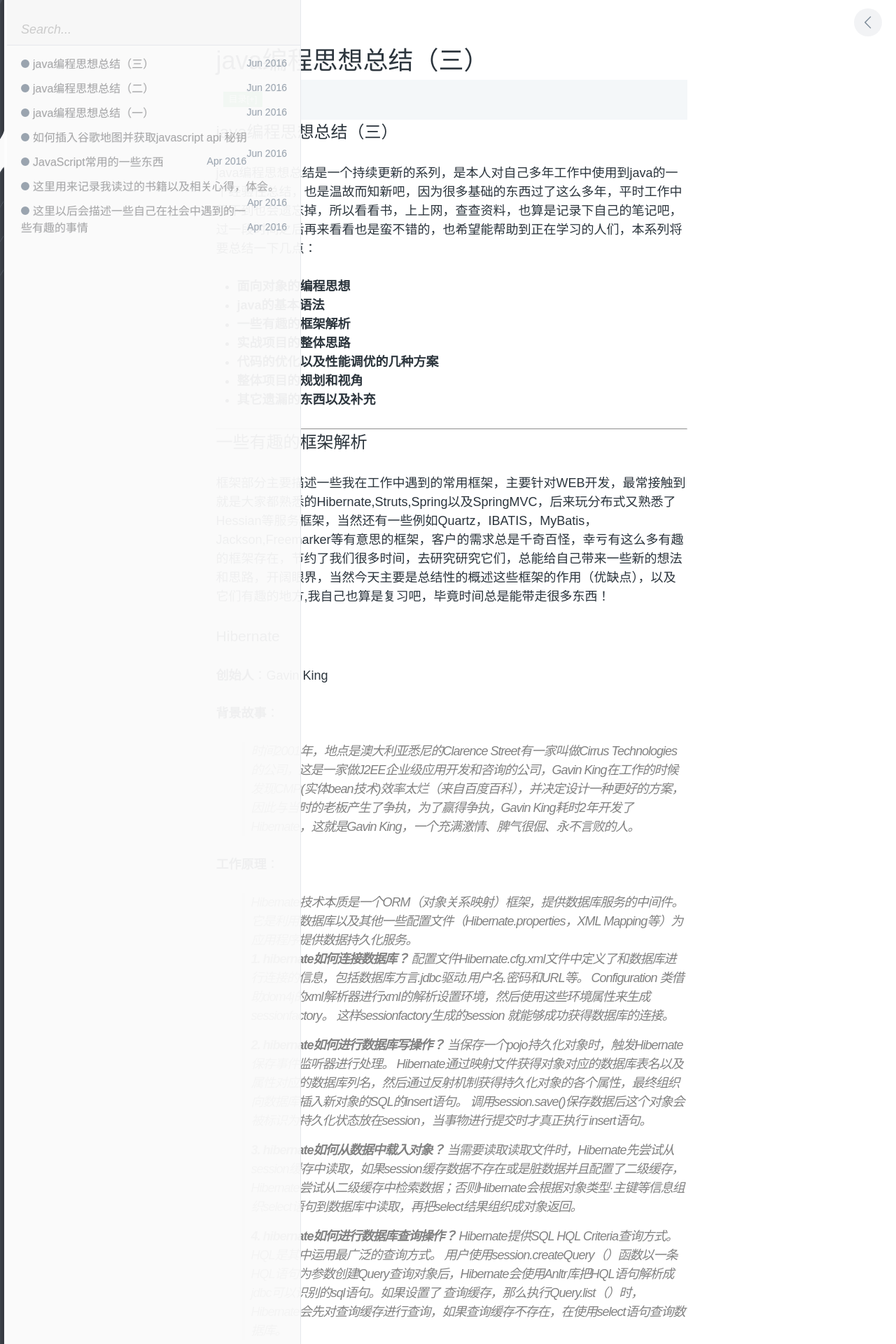
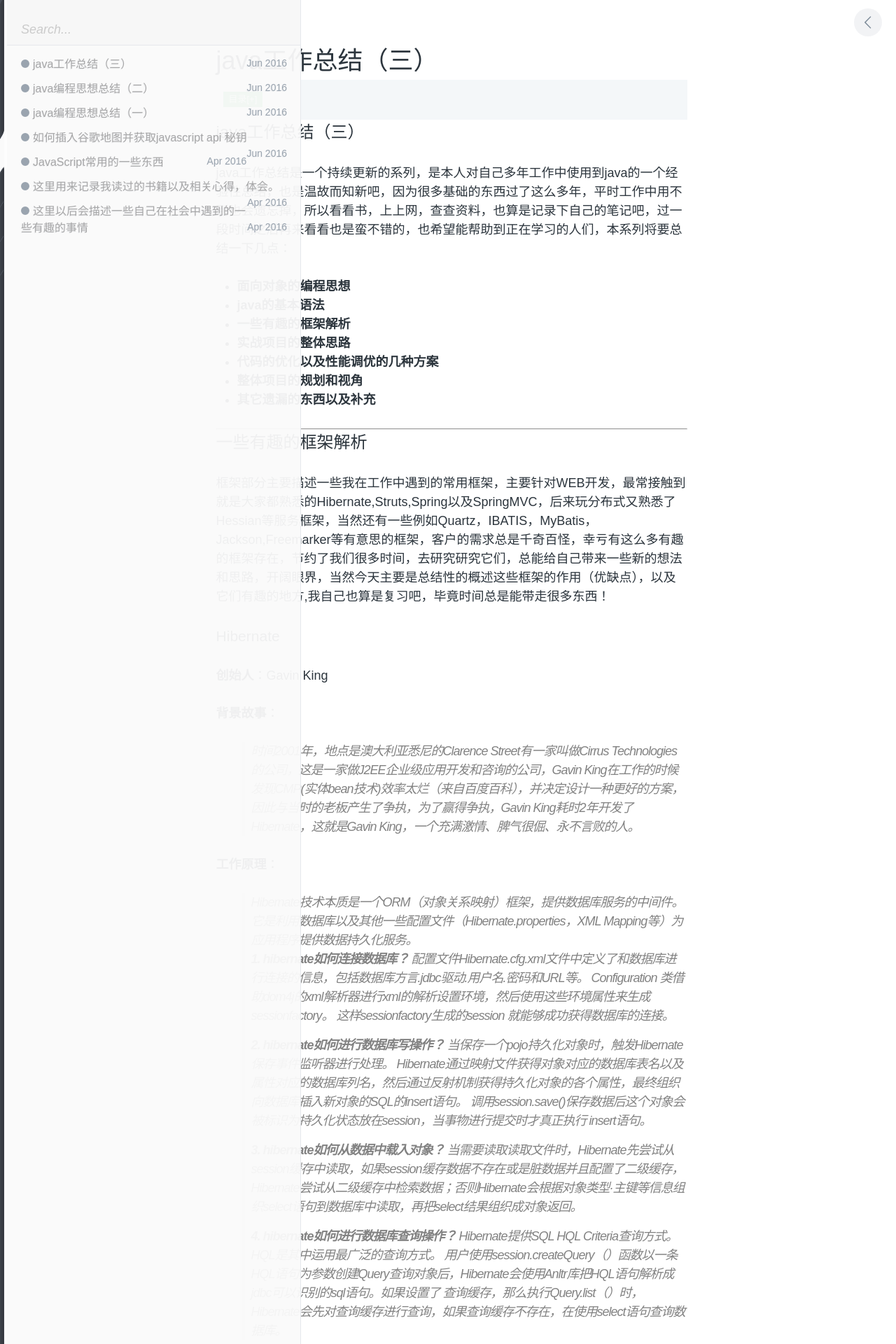
Before and after one commit to klsstt/klsstt.github.io, a Jekyll site: the page built from _posts/recorded/2016-06-30-recorded.md, in a window 1280 px wide. Shown: the top 1920 px of the page at 70% size. Built offline with Jekyll 4.4.1, drawn with Linux system fonts in a browser that asks for light colours; comment, search, counter and statistics services are not loaded.

Commit message:
Update 2016-06-30-recorded.md

```diff
--- a/_posts/recorded/2016-06-30-recorded.md
+++ b/_posts/recorded/2016-06-30-recorded.md
@@ -1,12 +1,12 @@
 ---
 layout: post
-title:  java编程思想总结（三）
+title:  java工作总结（三）
 date:   2016-06-30 09:20:06 +0800
 categories: 日常记录
 ---
-# java编程思想总结（三）
+# java工作总结（三）
 
-java编程思想总结是一个持续更新的系列，是本人对自己多年工作中使用到java的一个经验性总结，也是温故而知新吧，因为很多基础的东西过了这么多年，平时工作中用不到也会遗忘掉，所以看看书，上上网，查查资料，也算是记录下自己的笔记吧，过一段时间之后再来看看也是蛮不错的，也希望能帮助到正在学习的人们，本系列将要总结一下几点：
+java工作总结是一个持续更新的系列，是本人对自己多年工作中使用到java的一个经验性总结，也是温故而知新吧，因为很多基础的东西过了这么多年，平时工作中用不到也会遗忘掉，所以看看书，上上网，查查资料，也算是记录下自己的笔记吧，过一段时间之后再来看看也是蛮不错的，也希望能帮助到正在学习的人们，本系列将要总结一下几点：
 
 - **面向对象的编程思想**
 - **java的基本语法**
```
